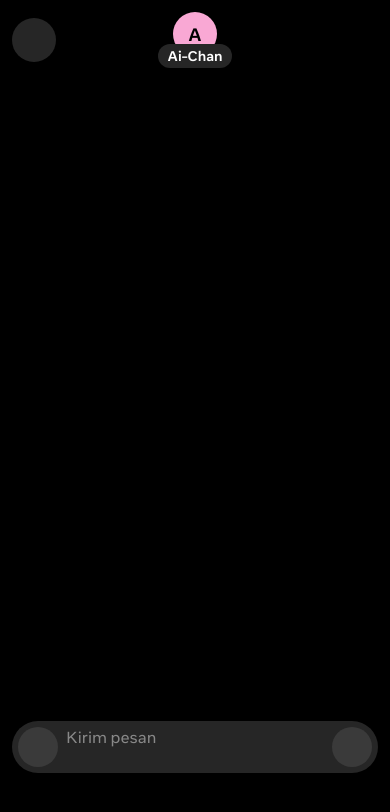
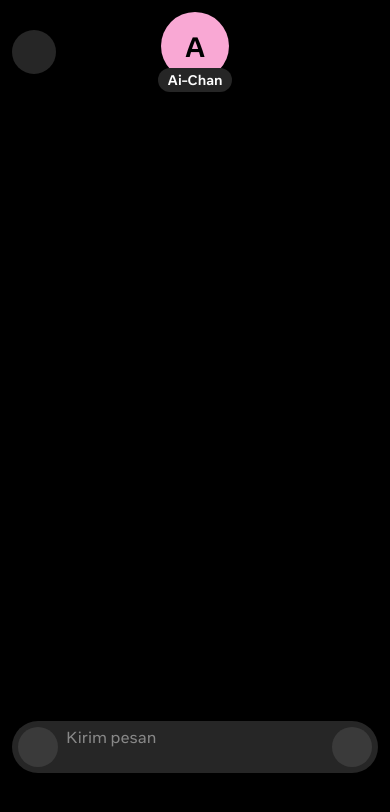
Before and after one commit to faridmuse/muse-like-app, a React Native app: screen / in a window 390 px wide. Shown: the top 812 px of the page. Built offline with nearby package versions, Linux system fonts and the light colour scheme.

Commit message:
Avatar default to Muse Besar (68dp) + letter scaled proportionally

```diff
--- a/components/ChatHeader.js
+++ b/components/ChatHeader.js
@@ -25,8 +25,8 @@ const styles = StyleSheet.create({
   sideButton: { width: 44, height: 44, borderRadius: 22, backgroundColor: '#262626', alignItems: 'center', justifyContent: 'center' },
   sideSpacer: { width: 44 },
   center: { flex: 1, alignItems: 'center' },
-  avatar: { width: 44, height: 44, borderRadius: 22, backgroundColor: '#f9a8d4', alignItems: 'center', justifyContent: 'center' },
-  avatarText: { color: '#000', fontSize: 18, fontFamily: 'OptimisticApp-Bold' },
+  avatar: { width: 68, height: 68, borderRadius: 34, backgroundColor: '#f9a8d4', alignItems: 'center', justifyContent: 'center' },
+  avatarText: { color: '#000', fontSize: 28, fontFamily: 'OptimisticApp-Bold' },
   namePill: { backgroundColor: '#262626', borderRadius: 12, paddingHorizontal: 10, paddingVertical: 3, marginTop: -12 },
   name: { color: '#fff', fontSize: 14, fontFamily: 'OptimisticApp-Bold' },
 });
```
